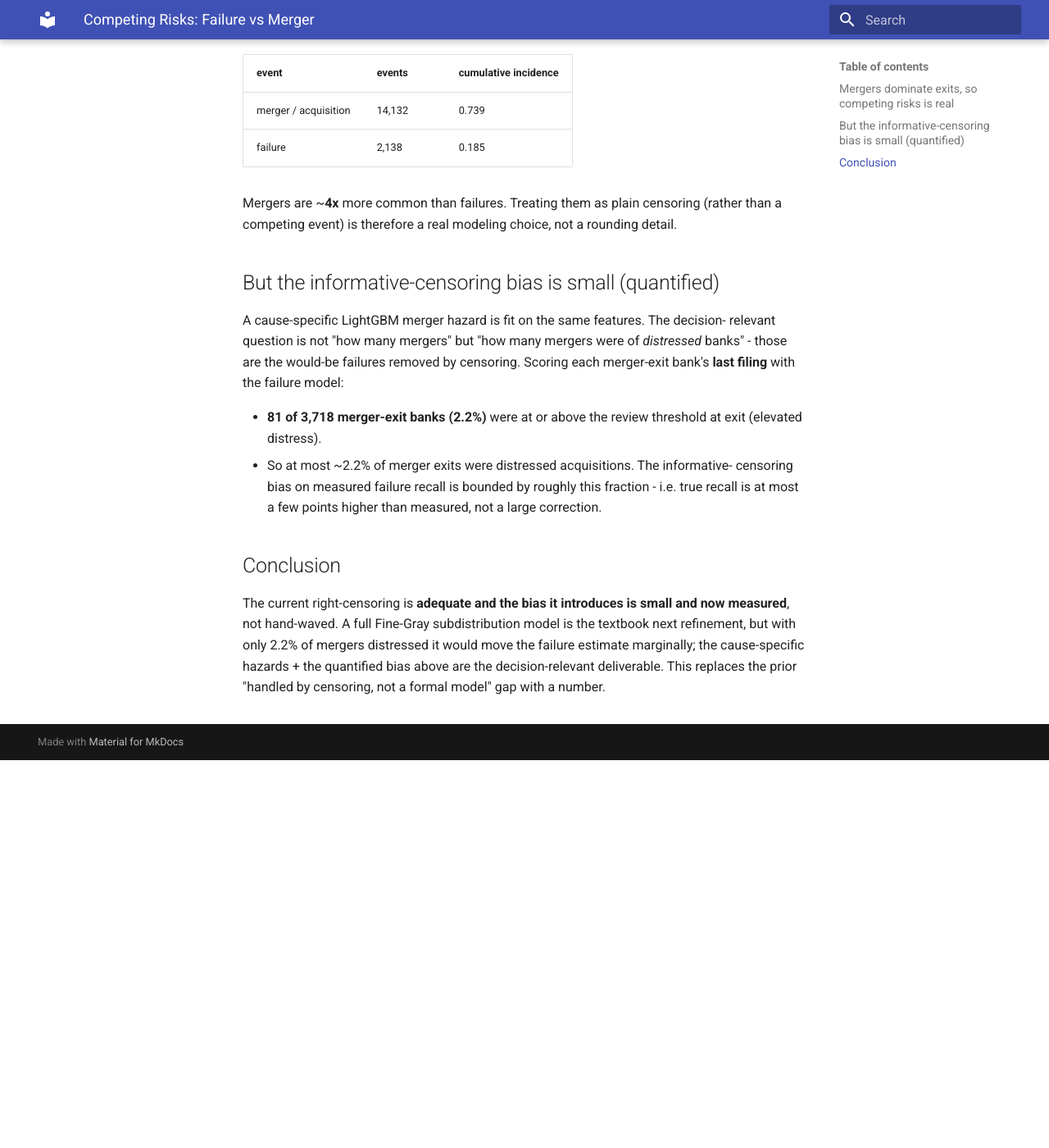
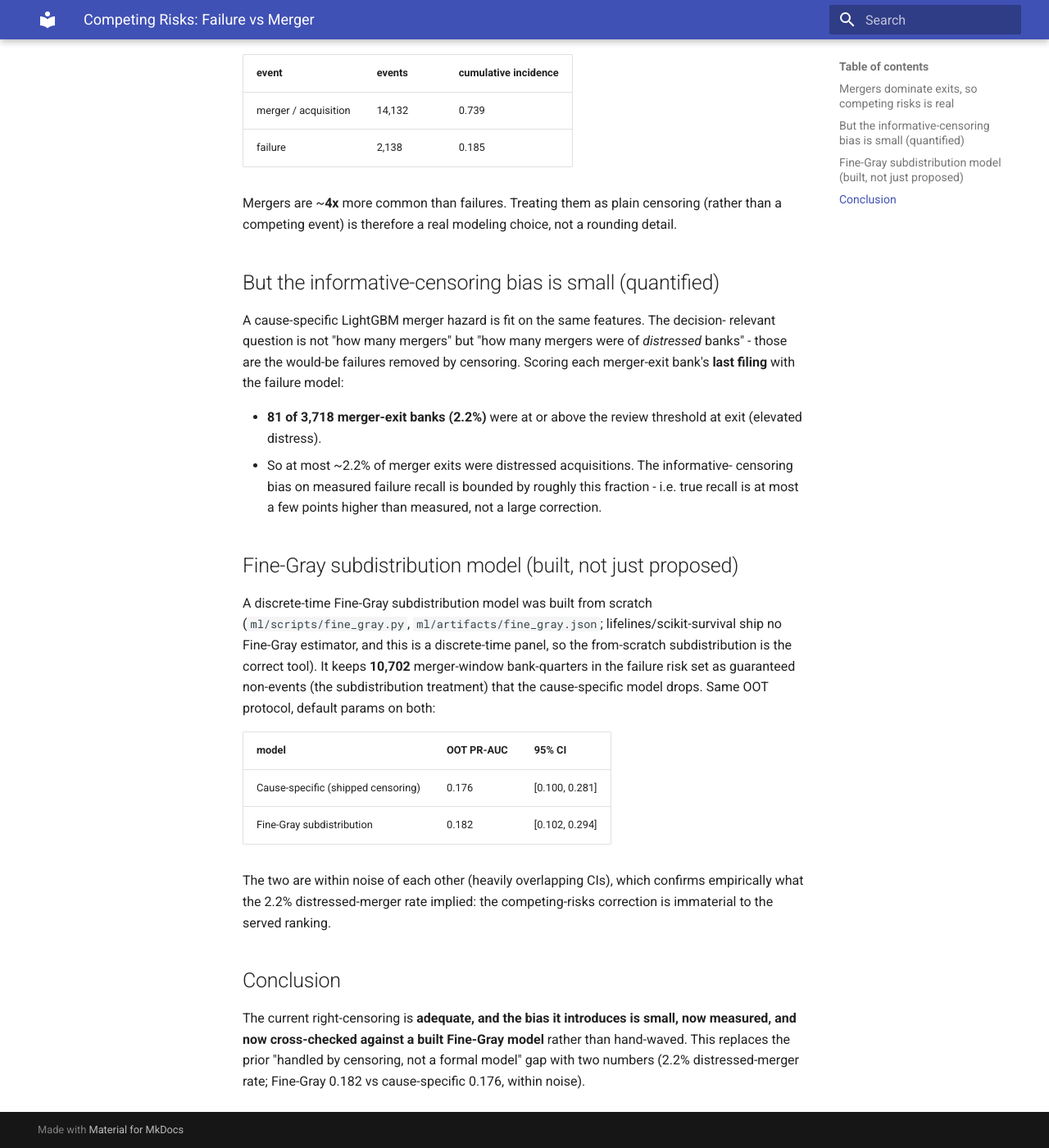
Before and after one commit to vaddhiparthy/FinLens-Banking-Stress-Intelligence-Platform, an MkDocs documentation site: the page built from docs/ml/COMPETING_RISKS.md, in a window 1280 px wide and 1400 px high, scrolled down 473 px. Shown: the whole window at 82% size. Built offline with MkDocs 1.6.1 and Material for MkDocs 9.7.7, drawn with Linux system fonts in a browser that asks for light colours.

Commit message:
Item 4: built discrete-time Fine-Gray competing-risks model
fine_gray.py builds a from-scratch discrete-time subdistribution (Fine-Gray) model
(lifelines/sksurv have no Fine-Gray estimator; this is a discrete-time panel so the
subdistribution is the correct tool). It keeps 10,702 merger-window bank-quarters in the
failure risk set as guaranteed non-events that the cause-specific model drops. Result:
Fine-Gray OOT PR-AUC 0.182 vs cause-specific 0.176 (within noise, overlapping CIs),
confirming the censoring approach is adequate and the competing-risks correction is
immaterial to the served ranking. COMPETING_RISKS.md + model card updated from "next
refinement" to "built and cross-checked".

```diff
--- a/docs/ml/COMPETING_RISKS.md
+++ b/docs/ml/COMPETING_RISKS.md
@@ -32,10 +32,25 @@ merger-exit bank's **last filing** with the failure model:
   censoring bias on measured failure recall is bounded by roughly this fraction - i.e.
   true recall is at most a few points higher than measured, not a large correction.
 
+## Fine-Gray subdistribution model (built, not just proposed)
+A discrete-time Fine-Gray subdistribution model was built from scratch
+(`ml/scripts/fine_gray.py`, `ml/artifacts/fine_gray.json`; lifelines/scikit-survival
+ship no Fine-Gray estimator, and this is a discrete-time panel, so the from-scratch
+subdistribution is the correct tool). It keeps **10,702** merger-window bank-quarters in
+the failure risk set as guaranteed non-events (the subdistribution treatment) that the
+cause-specific model drops. Same OOT protocol, default params on both:
+
+| model | OOT PR-AUC | 95% CI |
+|---|---|---|
+| Cause-specific (shipped censoring) | 0.176 | [0.100, 0.281] |
+| Fine-Gray subdistribution | 0.182 | [0.102, 0.294] |
+
+The two are within noise of each other (heavily overlapping CIs), which confirms
+empirically what the 2.2% distressed-merger rate implied: the competing-risks correction
+is immaterial to the served ranking.
+
 ## Conclusion
-The current right-censoring is **adequate and the bias it introduces is small and now
-measured**, not hand-waved. A full Fine-Gray subdistribution model is the textbook next
-refinement, but with only 2.2% of mergers distressed it would move the failure estimate
-marginally; the cause-specific hazards + the quantified bias above are the
-decision-relevant deliverable. This replaces the prior "handled by censoring, not a
-formal model" gap with a number.
+The current right-censoring is **adequate, and the bias it introduces is small, now
+measured, and now cross-checked against a built Fine-Gray model** rather than hand-waved.
+This replaces the prior "handled by censoring, not a formal model" gap with two numbers
+(2.2% distressed-merger rate; Fine-Gray 0.182 vs cause-specific 0.176, within noise).
```
Also changed, not shown: 2 other files.
